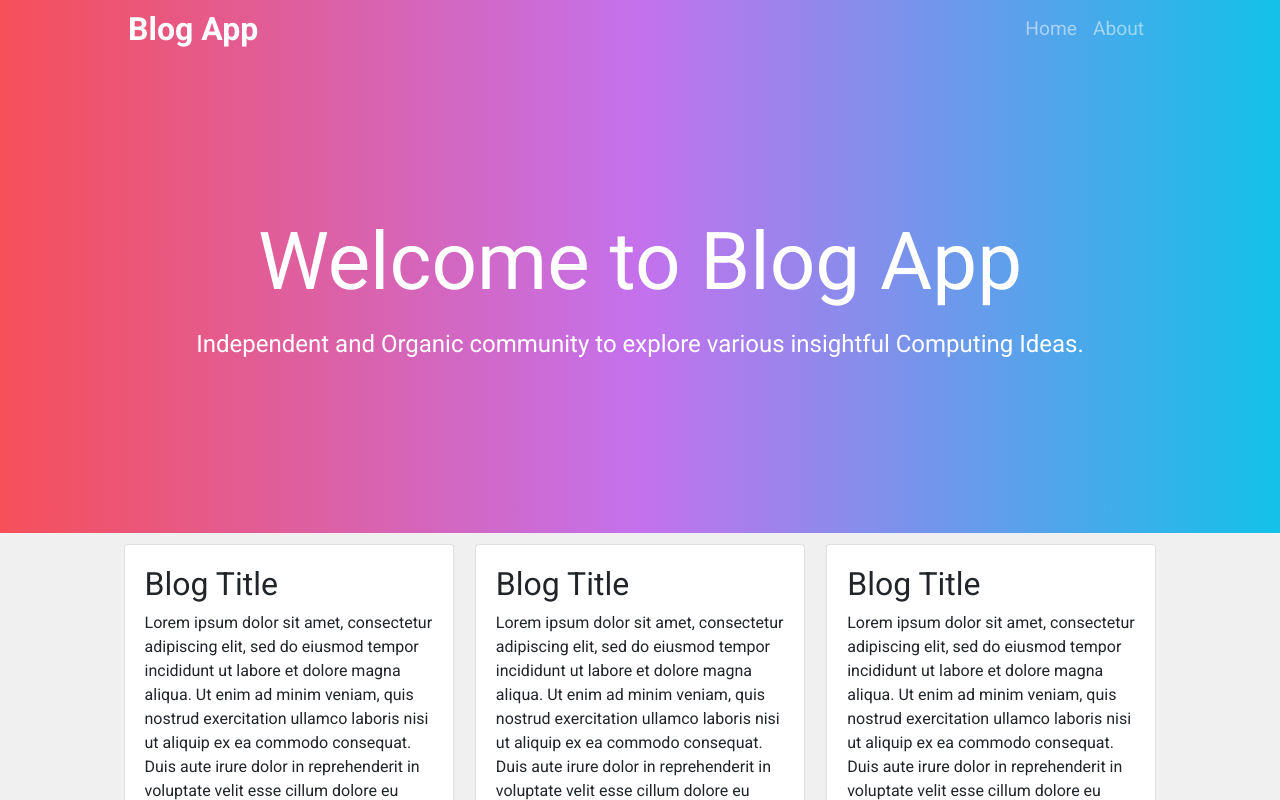
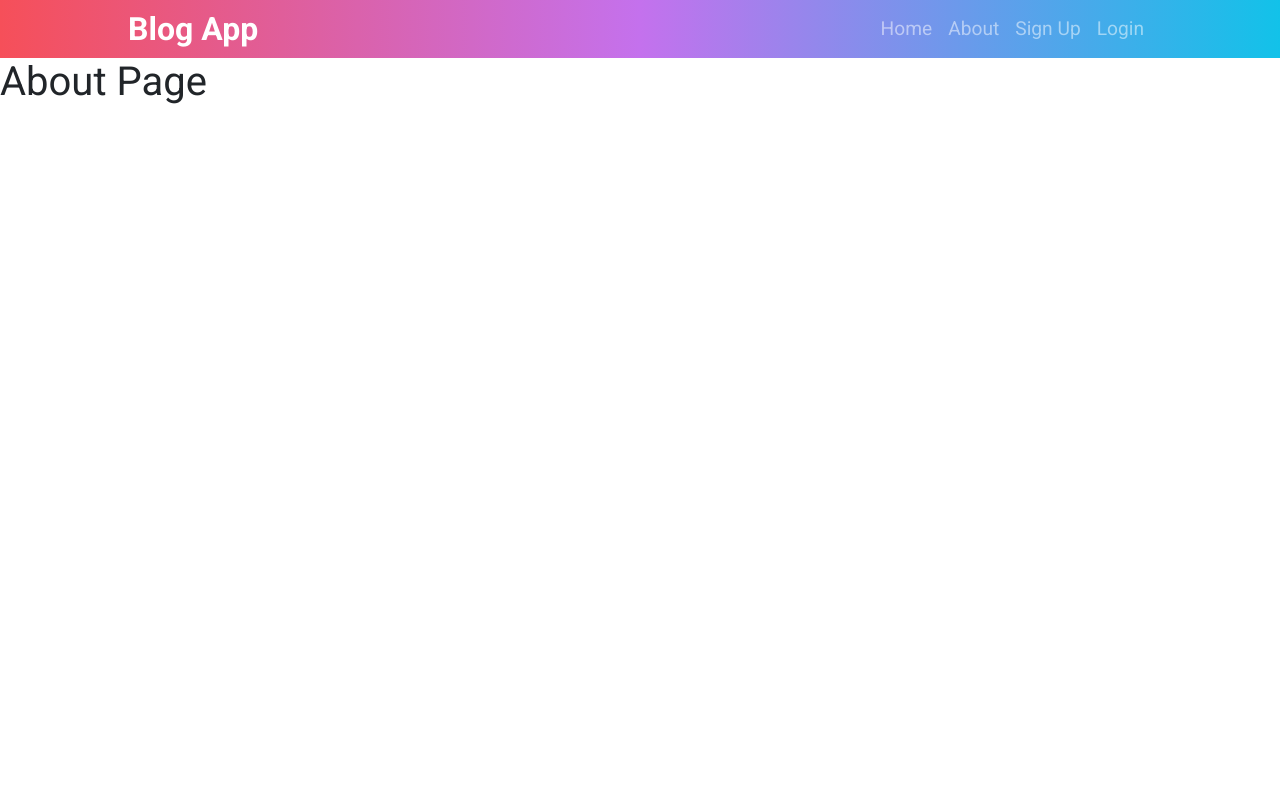
Before and after one commit to tejan-singh/Blog-App, a React (Create React App) app: page /about in a window 1280 px wide. Shown: the top 800 px of the page. Built offline with nearby package versions, Linux system fonts and the light colour scheme.

Commit message:
add react-route-dom to project

```diff
--- a/package.json
+++ b/package.json
@@ -8,6 +8,7 @@
     "@testing-library/user-event": "^12.8.3",
     "react": "^17.0.2",
     "react-dom": "^17.0.2",
+    "react-router-dom": "^5.2.0",
     "react-scripts": "4.0.3",
     "web-vitals": "^1.1.1"
   },
--- a/src/App.js
+++ b/src/App.js
@@ -1,18 +1,40 @@
 import React from "react";
-import NavBar from "./Components/NavBar";
-import Header from "./Components/Header";
-import Blogs from "./Components/Blogs";
-import Footer from "./Components/Footer";
+import Home from "./Components/Home";
+import About from "./Components/About";
+import Login from "./Components/Login";
+import SignUp from "./Components/SignUp";
+
+import {
+  BrowserRouter as Router,
+  Switch,
+  Route,
+  Link
+} from "react-router-dom";
 
 
 function App() {
   return (
-    <div>
-    <NavBar />
-    <Header />
-    <Blogs />
-    <Footer />
-    </div>
+    <Router>
+      <Switch>
+
+        <Route path="/" exact={true}>
+          <Home />
+        </Route>
+
+        <Route path="/about">
+          <About />
+        </Route>
+
+        <Route path="/login">
+          <Login />
+        </Route>
+
+        <Route path="/signup">
+          <SignUp />
+        </Route>
+
+      </Switch>
+    </Router>
   );
 }
 
--- /dev/null
+++ b/src/Components/About.js
@@ -0,0 +1,13 @@
+import React from "react";
+import NavBar from "../Components/NavBar";
+
+function About() {
+    return (
+      <div>
+        <NavBar />
+        <h1>About Page</h1>
+      </div>
+    )
+  }
+
+export default About;
--- /dev/null
+++ b/src/Components/Home.js
@@ -0,0 +1,18 @@
+import React from "react";
+import NavBar from "../Components/NavBar";
+import Header from "../Components/Header";
+import Blogs from "../Components/Blogs";
+import Footer from "../Components/Footer";
+
+function Home() {
+    return (
+      <div>
+        <NavBar />
+        <Header />
+        <Blogs />
+        <Footer />
+      </div>
+    )
+  }
+
+export default Home;
--- /dev/null
+++ b/src/Components/Login.js
@@ -0,0 +1,13 @@
+import React from "react";
+import NavBar from "../Components/NavBar";
+
+function Login() {
+    return (
+      <div>
+        <NavBar />
+        <h1>Login Page</h1>
+      </div>
+    )
+  }
+
+export default Login;
--- a/src/Components/NavBar.js
+++ b/src/Components/NavBar.js
@@ -12,8 +12,10 @@ function NavBar(){
 
             <div class="collapse navbar-collapse" id="navbarTogglerDemo01">
             <ul className="navbar-nav ml-auto">
-                <li className="navbar-item"><a className="nav-link" href="">Home</a></li>
-                <li className="navbar-item"><a className="nav-link" href="">About</a></li>
+                <li className="navbar-item"><a className="nav-link" href="/">Home</a></li>
+                <li className="navbar-item"><a className="nav-link" href="/about">About</a></li>
+                <li className="navbar-item"><a className="nav-link" href="/signup">Sign Up</a></li>
+                <li className="navbar-item"><a className="nav-link" href="/login">Login</a></li>
             </ul>
             </div>
         </nav>
--- /dev/null
+++ b/src/Components/SignUp.js
@@ -0,0 +1,13 @@
+import React from "react";
+import NavBar from "../Components/NavBar";
+
+function SignUp() {
+    return (
+      <div>
+        <NavBar />
+        <h1>Sign Up Page</h1>
+      </div>
+    )
+  }
+
+export default SignUp;
```
Also changed, not shown: 1 other file (tests, documents, lock files or other folders).
